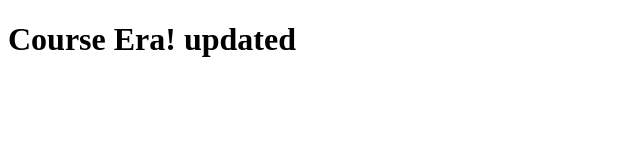
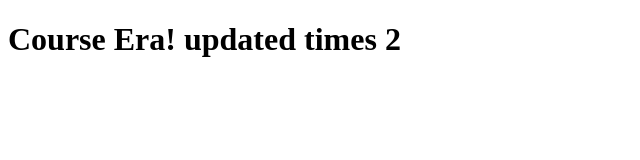
Before and after one commit to kartik912/coursera-test, a plain HTML site: page site/index.html in a window 1280 px wide. Shown: the whole page, without its empty margins (0-640 px from the left). Drawn offline with Linux system fonts and the light colour scheme.

Commit message:
anotherchange.

```diff
--- a/site/index.html
+++ b/site/index.html
@@ -6,6 +6,6 @@
 	<title>Hello Course era!</title>
 </head>
 <body>
-<h1> Course Era! updated </h1>
+<h1> Course Era! updated times 2 </h1>
 </body>
 </html>
```
